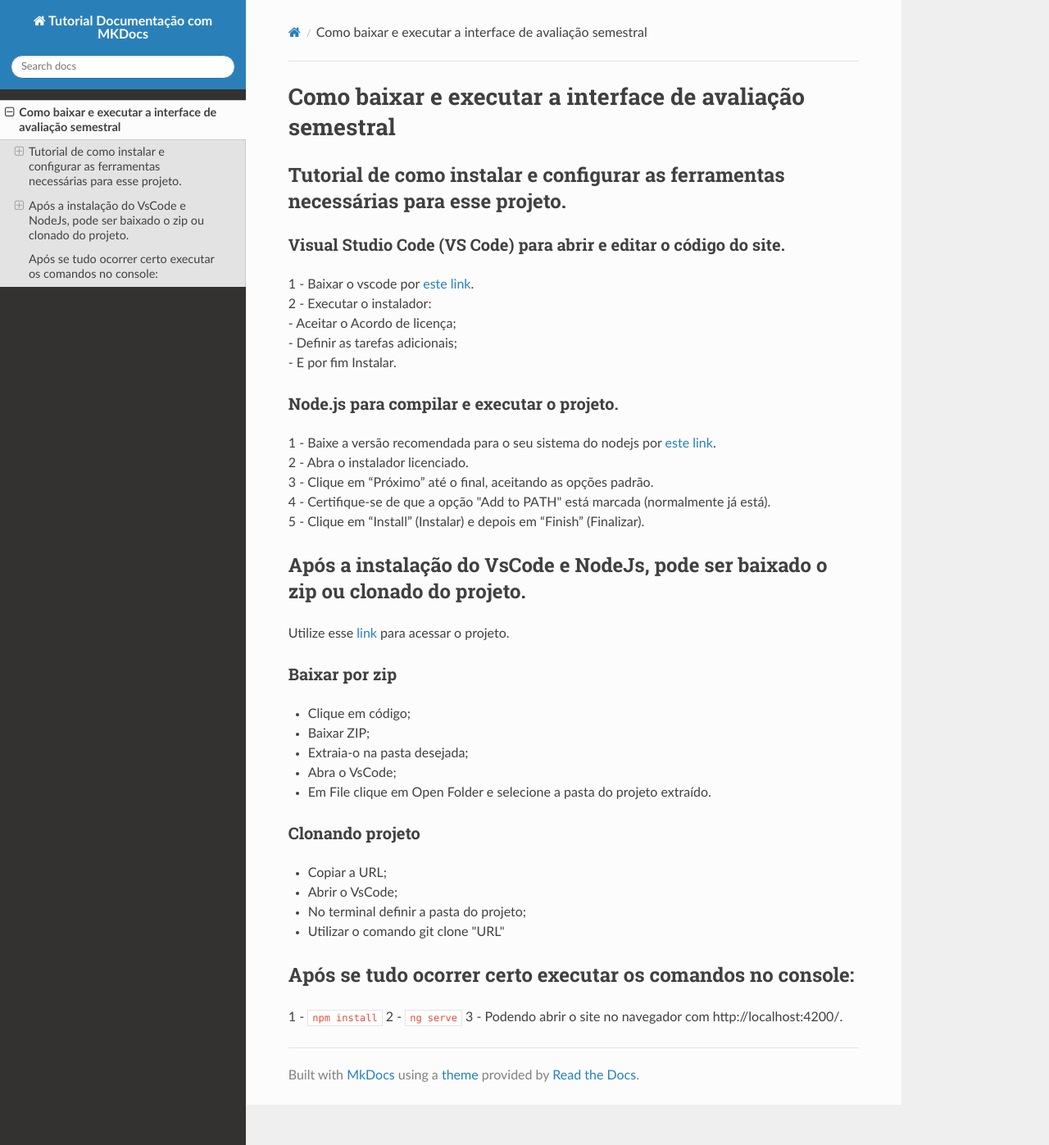
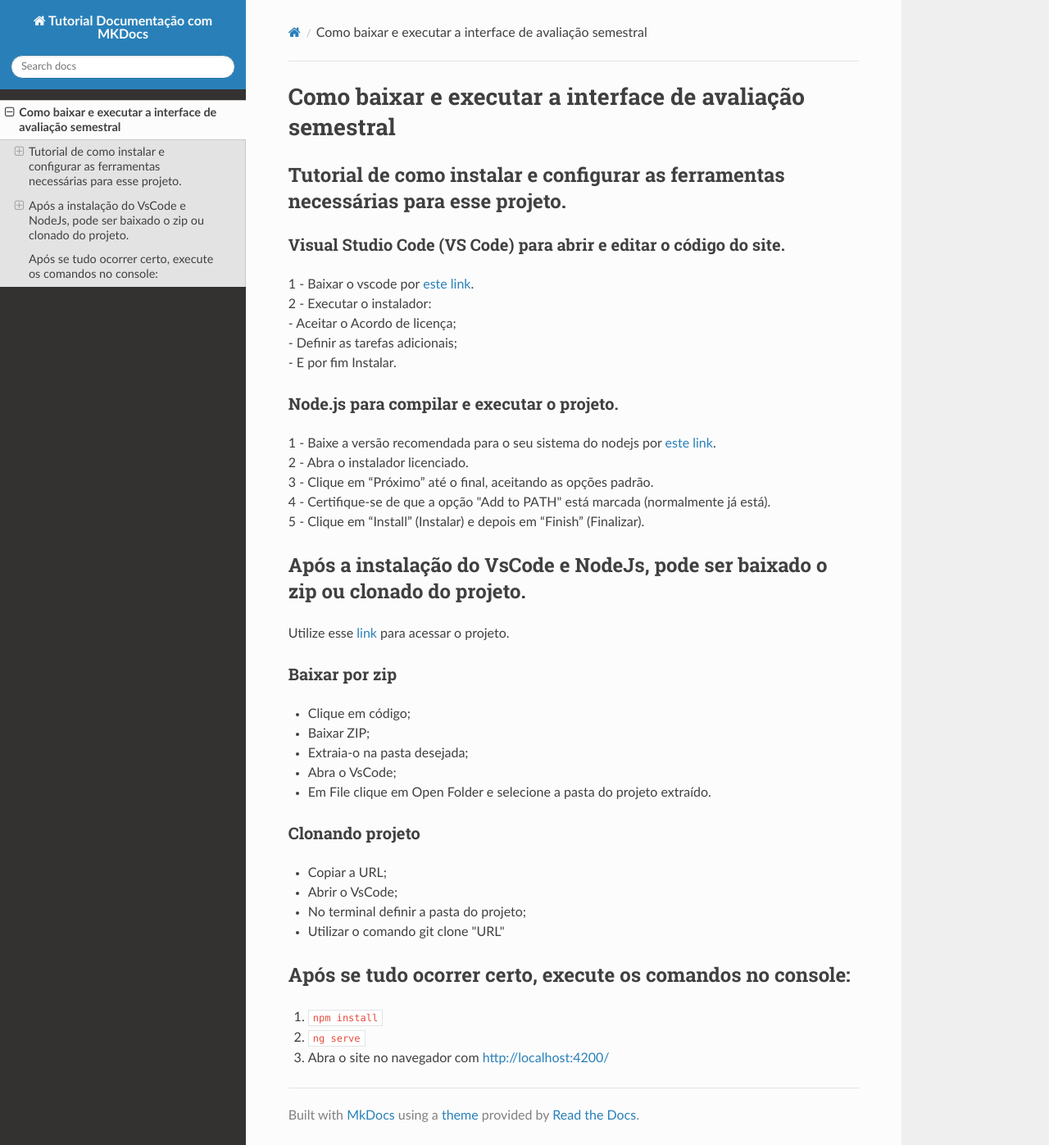
Before and after one commit to CTISM-Prof-Henry/trab-final-tarde-engenharia-da-esperteza, an MkDocs documentation site: the page built from docs/index.md, in a window 1280 px wide and 1397 px high. Shown: the whole window at 82% size. Built offline with MkDocs 1.6.1, drawn with Linux system fonts in a browser that asks for light colours; nearby versions of some CDN libraries.

Commit message:
Update index.md

```diff
--- a/docs/index.md
+++ b/docs/index.md
@@ -37,8 +37,8 @@ Utilize esse [link](https://github.com/CTISM-Prof-Henry/trab-final-tarde-engenha
 - No terminal definir a pasta do projeto;
 - Utilizar o comando git clone "URL"
 
-## Após se tudo ocorrer certo executar os comandos no console:
+## Após se tudo ocorrer certo, execute os comandos no console:
 
-1 - `npm install`
-2 - `ng serve`
-3 - Podendo abrir o site no navegador com http://localhost:4200/.
+1. `npm install`
+2. `ng serve`
+3. Abra o site no navegador com [http://localhost:4200/](http://localhost:4200/)
```
